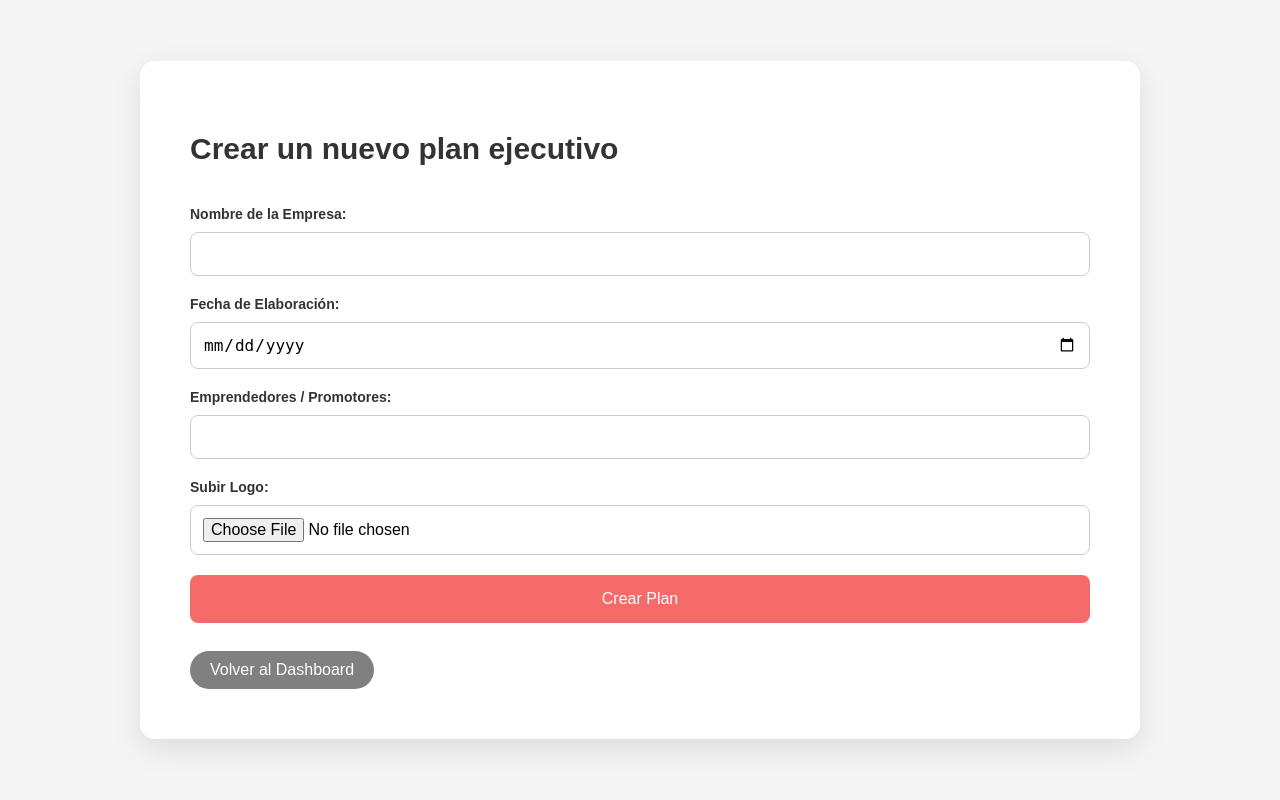
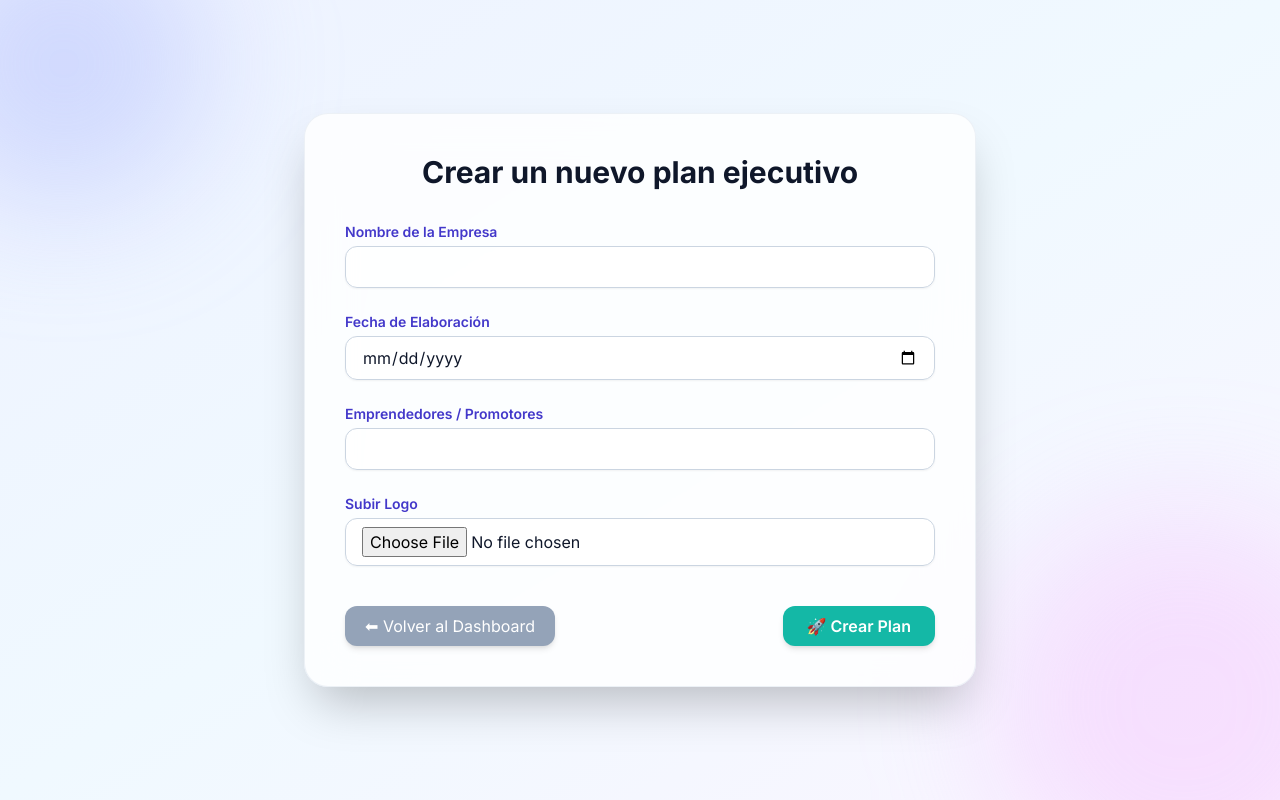
Before and after one commit to dannsotor/PE_II_Examen_practico, a PHP site: page /presentation/datosIniciales.php in a window 1280 px wide. Run offline with PHP 8.4, Linux system fonts and the light colour scheme; the visitor is signed in with stand-in values (Sample User, id 1); some libraries are stand-ins or nearby versions.

Commit message:
Funcionalidad inicial

```diff
--- a/index.php
+++ b/index.php
@@ -30,7 +30,7 @@
 
       <!-- Título -->
       <h1 class="text-4xl sm:text-5xl font-extrabold text-indigo-700 dark:text-indigo-400 mb-6 leading-tight">
-        Cómo elaborar un <br> Plan Estratégico de TI (PETI)
+        Cómo elaborarr un <br> Plan Estratégico de TI (PETI)
       </h1>
 
       <!-- Introducción -->
--- a/presentation/datosIniciales.php
+++ b/presentation/datosIniciales.php
@@ -4,63 +4,78 @@ session_start();
 
 // Verificar si el usuario ha iniciado sesión
 if (!isset($_SESSION['idusuario'])) {
-    // Redirigir al usuario a la página de inicio de sesión
     header("Location: login.php");
     exit();
 }
 ?>
-
 <!DOCTYPE html>
 <html lang="es">
 <head>
-    <meta charset="UTF-8">
-    <meta name="viewport" content="width=device-width, initial-scale=1.0">
-    <title>Datos Iniciales</title>
-    <link rel="stylesheet" href="assets/css/styles.css">
-    <style>
-        .btn-volver {
-            background-color: gray;
-            color: white;
-            border: none;
-            padding: 10px 20px;
-            text-decoration: none;
-            cursor: pointer;
-            margin-top: 10px;
-            border-radius: 25px; /* Hacer los botones más redondos */
-            transition: background-color 0.3s ease; /* Añadir transición para el hover */
-        }
+  <meta charset="UTF-8" />
+  <meta name="viewport" content="width=device-width, initial-scale=1.0"/>
+  <title>Datos Iniciales</title>
+  <script src="https://cdn.tailwindcss.com"></script>
+  <link href="https://fonts.googleapis.com/css2?family=Inter:wght@300;400;600;700&display=swap" rel="stylesheet">
+  <style>
+    body { font-family: 'Inter', sans-serif; }
+    @keyframes float {0%,100%{transform:translateY(0)}50%{transform:translateY(-8px)}}
+  </style>
+</head>
+<body class="min-h-screen flex items-center justify-center bg-gradient-to-br from-indigo-50 via-sky-50 to-purple-50 dark:from-gray-900 dark:via-slate-900 dark:to-indigo-950">
 
-        .btn-volver:hover, .btn-guardar:hover {
-            background-color: #555; /* Cambiar el color de fondo al pasar el ratón */
-        }
-    </style>
-</head>
+  <!-- Fondo decorativo -->
+  <div aria-hidden="true" class="fixed inset-0 overflow-hidden pointer-events-none">
+    <div class="absolute -top-20 -left-20 h-72 w-72 rounded-full bg-indigo-300/40 blur-3xl animate-[float_6s_ease-in-out_infinite]"></div>
+    <div class="absolute -bottom-24 -right-24 h-96 w-96 rounded-full bg-fuchsia-300/30 blur-3xl animate-[float_8s_ease-in-out_infinite]"></div>
+  </div>
 
-<body>
+  <!-- Card -->
+  <div class="relative z-10 w-full max-w-2xl bg-white/80 dark:bg-slate-900/70 rounded-3xl shadow-2xl backdrop-blur-xl border border-slate-200/60 dark:border-white/10 p-10">
+    <h1 class="text-3xl font-extrabold text-slate-900 dark:text-white mb-8 text-center">
+      Crear un nuevo plan ejecutivo
+    </h1>
 
-    <div class="container">
-        <div class="form-content">
-            <h1>Crear un nuevo plan ejecutivo</h1>
-            <form action="../business/planBusiness.php" method="POST" enctype="multipart/form-data">
-                <label for="nombreEmpresa">Nombre de la Empresa:</label>
-                <input type="text" id="nombreEmpresa" name="nombreEmpresa" required>
+    <form action="../business/planBusiness.php" method="POST" enctype="multipart/form-data" class="space-y-6">
+      <!-- Nombre empresa -->
+      <div>
+        <label for="nombreEmpresa" class="block mb-1 text-sm font-semibold text-indigo-700 dark:text-indigo-300">Nombre de la Empresa</label>
+        <input type="text" id="nombreEmpresa" name="nombreEmpresa" required
+          class="w-full rounded-xl border border-slate-300 dark:border-slate-600 bg-white/70 dark:bg-slate-800/60 px-4 py-2 text-slate-900 dark:text-white placeholder-slate-400 shadow-sm focus:outline-none focus:ring-2 focus:ring-indigo-400">
+      </div>
 
-                <label for="fecha">Fecha de Elaboración:</label>
-                <input type="date" id="fecha" name="fecha" required>
+      <!-- Fecha -->
+      <div>
+        <label for="fecha" class="block mb-1 text-sm font-semibold text-indigo-700 dark:text-indigo-300">Fecha de Elaboración</label>
+        <input type="date" id="fecha" name="fecha" required
+          class="w-full rounded-xl border border-slate-300 dark:border-slate-600 bg-white/70 dark:bg-slate-800/60 px-4 py-2 text-slate-900 dark:text-white shadow-sm focus:outline-none focus:ring-2 focus:ring-indigo-400">
+      </div>
 
-                <label for="promotores">Emprendedores / Promotores:</label>
-                <input type="text" id="promotores" name="promotores" required>
+      <!-- Promotores -->
+      <div>
+        <label for="promotores" class="block mb-1 text-sm font-semibold text-indigo-700 dark:text-indigo-300">Emprendedores / Promotores</label>
+        <input type="text" id="promotores" name="promotores" required
+          class="w-full rounded-xl border border-slate-300 dark:border-slate-600 bg-white/70 dark:bg-slate-800/60 px-4 py-2 text-slate-900 dark:text-white placeholder-slate-400 shadow-sm focus:outline-none focus:ring-2 focus:ring-indigo-400">
+      </div>
 
-                <label for="logo">Subir Logo:</label>
-                <input type="file" id="logo" name="logo" accept="image/*" required>
+      <!-- Logo -->
+      <div>
+        <label for="logo" class="block mb-1 text-sm font-semibold text-indigo-700 dark:text-indigo-300">Subir Logo</label>
+        <input type="file" id="logo" name="logo" accept="image/*" required
+          class="w-full rounded-xl border border-slate-300 dark:border-slate-600 bg-white/70 dark:bg-slate-800/60 px-4 py-2 text-slate-900 dark:text-white shadow-sm">
+      </div>
 
-                <input type="submit" name="crearPlan" value="Crear Plan" class="btn-guardar">
-            </form>
-            <br>
-            <a href="../presentation/dashboard.php" class="btn-volver">Volver al Dashboard</a>
-        </div>
-    </div>
-
+      <!-- Botones -->
+      <div class="flex justify-between pt-4">
+        <a href="../presentation/dashboard.php"
+          class="px-5 py-2 rounded-xl bg-slate-400 hover:bg-slate-500 text-white font-medium shadow-md transition">
+          ⬅ Volver al Dashboard
+        </a>
+        <button type="submit" name="crearPlan"
+          class="px-6 py-2 rounded-xl bg-teal-500 hover:bg-teal-600 text-white font-semibold shadow-md transition">
+          🚀 Crear Plan
+        </button>
+      </div>
+    </form>
+  </div>
 </body>
-
 </html>
```
Also changed, not shown: business/almacenarIdPlan.php (added, +12 -0 lines), business/planBusiness.php (added, +48 -0 lines), presentation/aside.php (+40 -17 lines).
